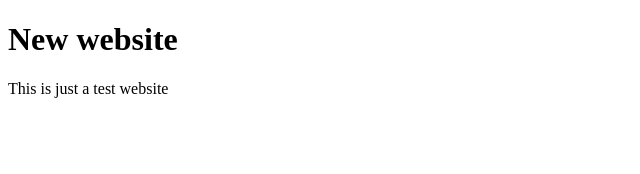
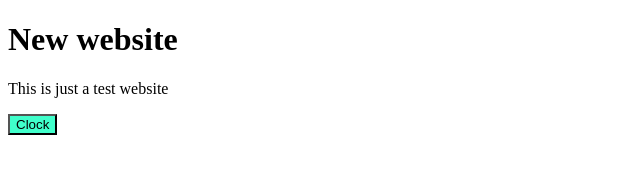
Before and after one commit to Abhash157/abhash157.github.io, a plain HTML site: page index.html in a window 1280 px wide. Shown: the whole page, without its empty margins (0-640 px from the left). Drawn offline with Linux system fonts and the light colour scheme.

Commit message:
Update index.html

```diff
--- a/index.html
+++ b/index.html
@@ -7,9 +7,16 @@
 <body>
 				<h1>New website</h1>
 				<p> This is just a test website</p>
-
+				<button id="btn" onclick="redirect()">Clock</button>
 				<script>
-
+							function redirect() {
+											window.location.href="https://limbs.ga/test/"
+							}
 				</script>
+				<style>
+								#btn{
+												background: #40ffcb;
+								}
+				<style>
 </body>
 </html>
```
